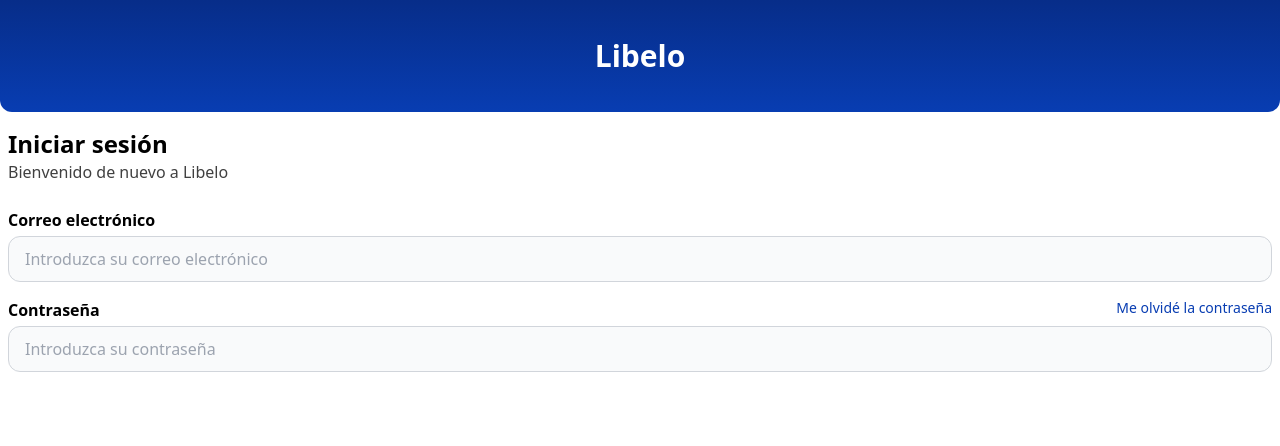
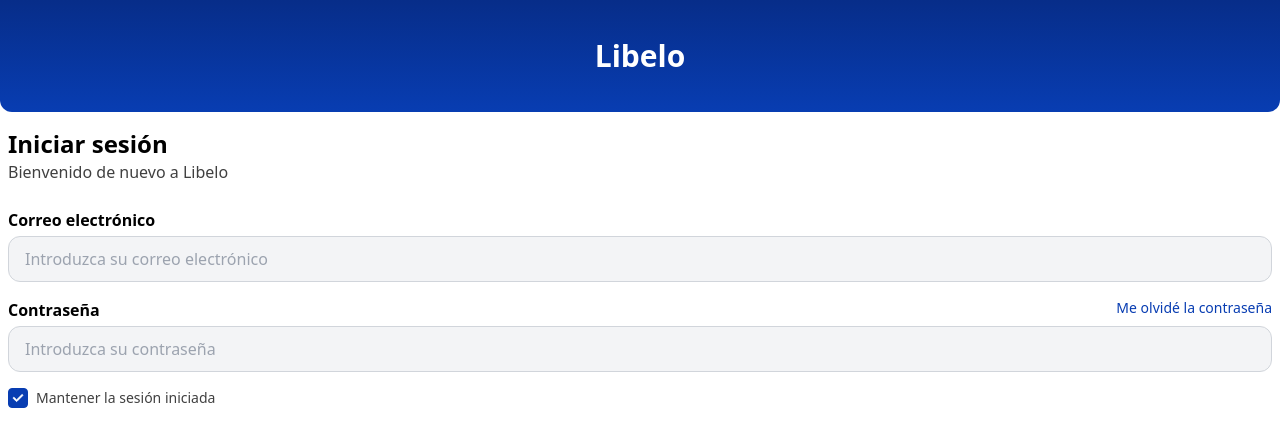
Before and after one commit to Sebastian-Winter12/libelo-back, a Vue app: page /login in a window 1280 px wide. Shown: the top 446 px of the page. Built offline with nearby package versions, Linux system fonts and the light colour scheme.

Commit message:
Update input styles and add "Keep me signed in" checkbox

```diff
--- a/src/components/BaseInput.vue
+++ b/src/components/BaseInput.vue
@@ -22,6 +22,6 @@
             <label class="font-semibold" :for="identifier">{{ label }}</label>
             <span v-if="password" class="text-libelo-500 text-sm">Me olvidé la contraseña</span>
         </div>
-        <input class="w-full bg-gray-50 text-gray-700 border border-gray-300 rounded-xl py-3 px-4 leading-tight focus:outline-none focus:bg-white focus:border-indigo-500" :name="identifier" :id="identifier" :type="type" :placeholder="placeholder">
+        <input class="w-full bg-gray-100 text-gray-700 border border-gray-300 rounded-xl py-3 px-4 leading-tight focus:outline-none focus:bg-white focus:border-indigo-500" :name="identifier" :id="identifier" :type="type" :placeholder="placeholder">
     </div>
 </template>
--- a/src/views/LoginView.vue
+++ b/src/views/LoginView.vue
@@ -12,6 +12,17 @@
         <div class="flex flex-col gap-4">
             <BaseInput identifier="email" placeholder="Introduzca su correo electrónico" label="Correo electrónico" type="text" />
             <BaseInput identifier="password" placeholder="Introduzca su contraseña" label="Contraseña" type="password" password />
+            <div class="inline-flex items-center">
+                <label class="flex items-center cursor-pointer relative" for="check-2">
+                    <input type="checkbox" checked class="peer h-5 w-5 cursor-pointer transition-all appearance-none rounded border border-neutral-300 checked:bg-libelo-500 checked:border-libelo-500" id="check-2" />
+                    <span class="absolute text-white opacity-0 peer-checked:opacity-100 top-1/2 left-1/2 transform -translate-x-1/2 -translate-y-1/2">
+                        <svg xmlns="http://www.w3.org/2000/svg" class="h-3.5 w-3.5" viewBox="0 0 20 20" fill="currentColor" stroke="currentColor" stroke-width="1">
+                            <path fill-rule="evenodd" d="M16.707 5.293a1 1 0 010 1.414l-8 8a1 1 0 01-1.414 0l-4-4a1 1 0 011.414-1.414L8 12.586l7.293-7.293a1 1 0 011.414 0z" clip-rule="evenodd"></path>
+                        </svg>
+                    </span>
+                </label>
+                <label class="cursor-pointer ml-2 text-neutral-700 text-sm" for="check-2">Mantener la sesión iniciada</label>
+            </div>
         </div>
     </div>
 </template>
```
